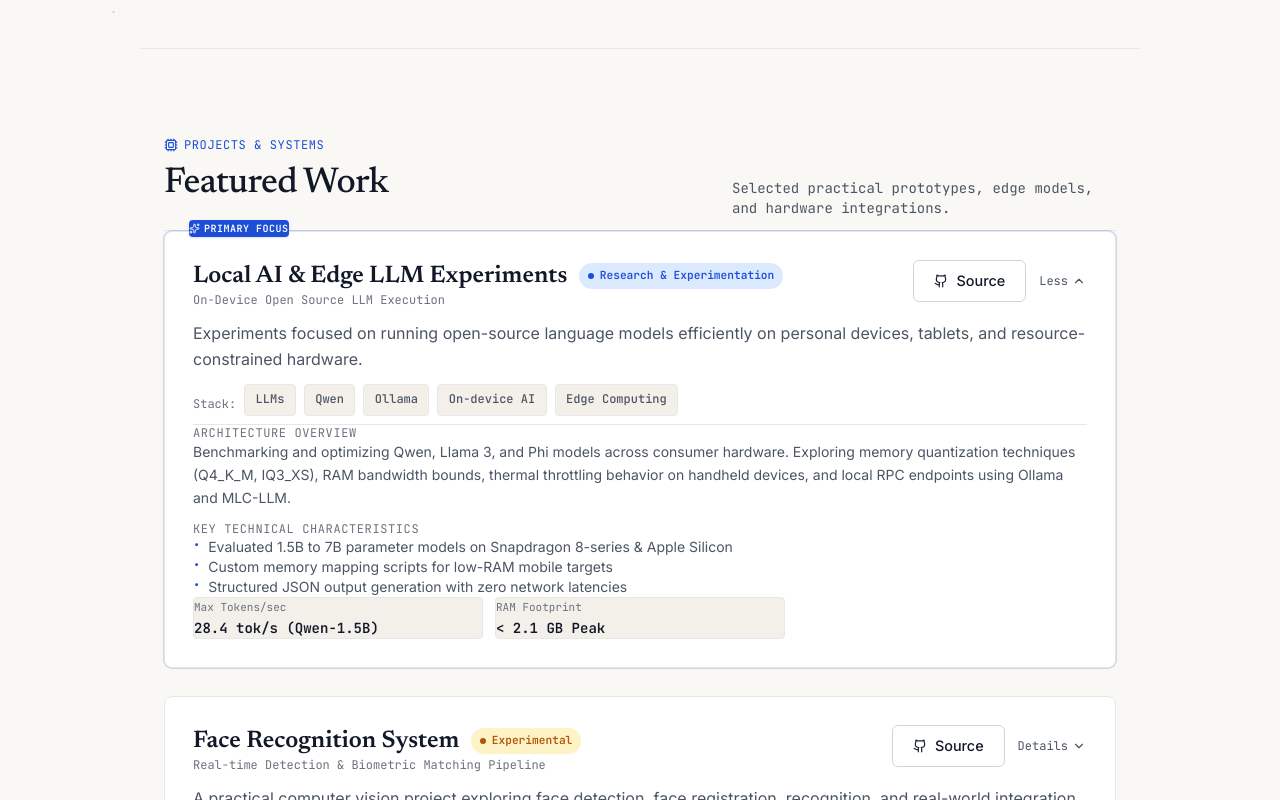
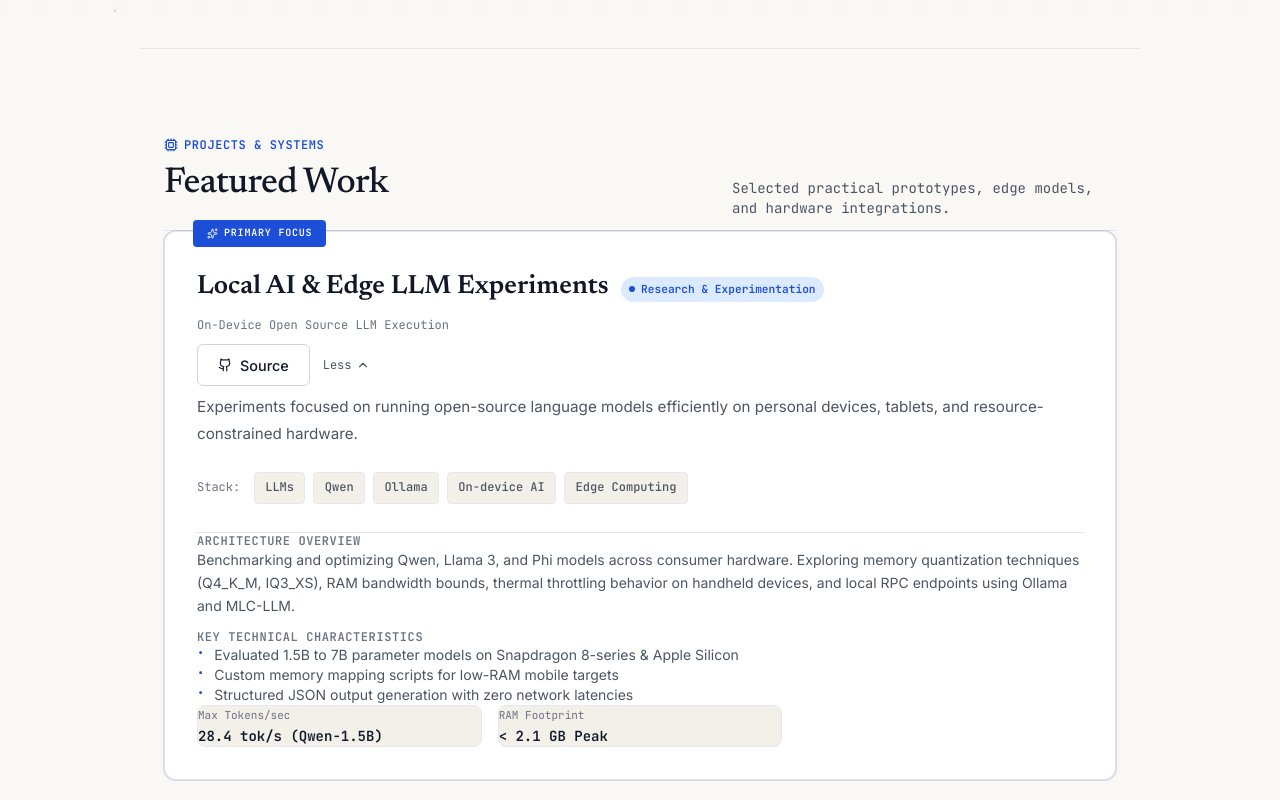
Before and after one commit to robomiracle-covai/portfolio, a React (Vite) app: page / in a window 1280 px wide. Shown: the part 660-1460 px from the top of the page. Built offline with nearby package versions, Linux system fonts and the light colour scheme.

Commit message:
Enhance explicit CSS margin and padding rules across Featured Work, Build Log, Experiments, and Contact sections

```diff
--- a/src/components/BuildLog.tsx
+++ b/src/components/BuildLog.tsx
@@ -13,7 +13,7 @@
         {/* Section Header */}
         <div className="flex flex-col md:flex-row md:items-end justify-between mb-12 pb-4 border-b border-[var(--border-subtle)]">
           <div>
-            <div className="text-xs font-mono uppercase tracking-wider text-[var(--accent)] mb-2 flex items-center gap-1.5">
+            <div className="text-xs font-mono uppercase tracking-wider text-[var(--accent)] mb-2 flex items-center gap-1.5 font-semibold">
               <BookOpen size={14} />
               <span>Research Journal</span>
             </div>
@@ -30,17 +30,17 @@
             <article
               key={entry.id}
               onClick={() => setSelectedLog(entry)}
-              className="py-6 sm:py-8 group cursor-pointer transition-colors hover:bg-[var(--bg-subtle)]/40 px-3 sm:px-4 rounded-lg -mx-3 sm:-mx-4 flex flex-col md:flex-row md:items-baseline justify-between gap-4"
+              className="buildlog-entry group px-3 sm:px-4 rounded-lg -mx-3 sm:-mx-4 flex flex-col md:flex-row md:items-baseline justify-between gap-4"
             >
               {/* Date & Tags Column */}
-              <div className="md:w-48 shrink-0 flex flex-col gap-2">
-                <div className="flex items-center gap-1.5 text-xs font-mono text-[var(--text-muted)]">
+              <div className="md:w-52 shrink-0 flex flex-col gap-2 buildlog-date-col">
+                <div className="buildlog-date">
                   <Calendar size={13} />
                   <span>{entry.date}</span>
                 </div>
-                <div className="flex flex-wrap gap-1">
+                <div className="flex flex-wrap gap-1.5">
                   {entry.tags.slice(0, 2).map((tag) => (
-                    <span key={tag} className="text-[10px] font-mono px-1.5 py-0.5 rounded bg-[var(--bg-subtle)] border border-[var(--border-subtle)] text-[var(--text-muted)]">
+                    <span key={tag} className="tech-tag text-[10px]">
                       {tag}
                     </span>
                   ))}
@@ -49,14 +49,14 @@
 
               {/* Title & Summary */}
               <div className="flex-grow space-y-2">
-                <h3 className="font-serif text-xl sm:text-2xl font-semibold text-[var(--text-primary)] group-hover:text-[var(--accent)] transition-colors flex items-center justify-between">
+                <h3 className="buildlog-title-text group-hover:text-[var(--accent)] transition-colors flex items-center justify-between">
                   <span>{entry.title}</span>
                   <ArrowUpRight
                     size={20}
-                    className="text-[var(--text-muted)] group-hover:text-[var(--accent)] group-hover:translate-x-0.5 group-hover:-translate-y-0.5 transition-all shrink-0 ml-2"
+                    className="text-[var(--text-muted)] group-hover:text-[var(--accent)] group-hover:translate-x-0.5 group-hover:-translate-y-0.5 transition-all shrink-0 ml-3"
                   />
                 </h3>
-                <p className="text-sm sm:text-base text-[var(--text-secondary)] leading-relaxed font-sans">
+                <p className="buildlog-summary-text font-sans">
                   {entry.summary}
                 </p>
               </div>
--- a/src/components/Contact.tsx
+++ b/src/components/Contact.tsx
@@ -19,47 +19,47 @@
   return (
     <section id="contact" className="section-padding">
       <div className="container-narrow">
-        <div className="bg-[var(--bg-surface)] border border-[var(--border-subtle)] rounded-xl p-8 sm:p-12 shadow-sm text-center relative overflow-hidden">
+        <div className="contact-card shadow-sm">
           {/* Subtle background decoration */}
           <div className="absolute -right-12 -bottom-12 w-48 h-48 rounded-full bg-[var(--accent)]/5 pointer-events-none blur-2xl"></div>
 
-          <div className="inline-flex items-center justify-center p-3 rounded-full bg-[var(--bg-subtle)] text-[var(--accent)] mb-6">
+          <div className="contact-icon-box">
             <MessageSquare size={22} />
           </div>
 
           <h2 className="section-title mb-4">Let's Connect</h2>
 
-          <p className="text-base sm:text-lg text-[var(--text-secondary)] leading-relaxed max-w-xl mx-auto mb-8 font-sans">
+          <p className="contact-desc font-sans">
             I'm always interested in connecting with people working on AI, robotics, local intelligence, computer vision, and emerging technologies.
           </p>
 
           {/* Action Buttons */}
-          <div className="flex flex-wrap items-center justify-center gap-4 max-w-lg mx-auto">
+          <div className="contact-button-row">
             <a
               href={linkedinLink}
               target="_blank"
               rel="noopener noreferrer"
-              className="btn-primary min-w-[140px] justify-center"
+              className="btn-primary contact-btn"
             >
               <LinkedinIcon size={18} />
               <span>LinkedIn</span>
-              <ArrowUpRight size={14} className="opacity-70" />
+              <ArrowUpRight size={14} className="opacity-70 ml-1" />
             </a>
 
             <a
               href={githubLink}
               target="_blank"
               rel="noopener noreferrer"
-              className="btn-secondary min-w-[140px] justify-center"
+              className="btn-secondary contact-btn"
             >
               <GithubIcon size={18} />
               <span>GitHub</span>
-              <ArrowUpRight size={14} className="opacity-70" />
+              <ArrowUpRight size={14} className="opacity-70 ml-1" />
             </a>
 
             <button
               onClick={handleCopyEmail}
-              className="btn-secondary min-w-[140px] justify-center cursor-pointer relative"
+              className="btn-secondary contact-btn cursor-pointer relative"
               title="Copy email address"
             >
               {copied ? <Check size={18} className="text-emerald-500" /> : <Mail size={18} />}
@@ -68,9 +68,9 @@
           </div>
 
           {/* Email Address Display */}
-          <div className="mt-8 pt-6 border-t border-[var(--border-subtle)]">
-            <span className="text-xs font-mono text-[var(--text-muted)] block mb-1">Direct Address:</span>
-            <code className="text-xs sm:text-sm font-mono text-[var(--text-primary)] px-3 py-1 rounded bg-[var(--bg-subtle)] border border-[var(--border-subtle)] select-all">
+          <div className="contact-email-box">
+            <span className="contact-email-label block">Direct Address:</span>
+            <code className="contact-email-code select-all">
               {emailAddress}
             </code>
           </div>
--- a/src/components/FeaturedProjects.tsx
+++ b/src/components/FeaturedProjects.tsx
@@ -32,7 +32,7 @@
         {/* Section Title */}
         <div className="flex flex-col md:flex-row md:items-end justify-between mb-12 pb-4 border-b border-[var(--border-subtle)]">
           <div>
-            <div className="text-xs font-mono uppercase tracking-wider text-[var(--accent)] mb-2 flex items-center gap-1.5">
+            <div className="text-xs font-mono uppercase tracking-wider text-[var(--accent)] mb-2 flex items-center gap-1.5 font-semibold">
               <Cpu size={14} />
               <span>Projects & Systems</span>
             </div>
@@ -44,14 +44,14 @@
         </div>
 
         {/* Projects List */}
-        <div className="space-y-8">
+        <div className="space-y-10">
           {FEATURED_PROJECTS.map((project) => {
             const isExpanded = expandedProjectId === project.id;
 
             return (
               <article
                 key={project.id}
-                className={`editorial-card relative transition-all duration-200 ${
+                className={`project-card ${
                   project.isPrimary
                     ? 'border-[var(--accent)]/40 ring-1 ring-[var(--accent)]/20'
                     : 'border-[var(--border-subtle)]'
@@ -59,16 +59,16 @@
               >
                 {/* Primary Tag */}
                 {project.isPrimary && (
-                  <div className="absolute -top-3 left-6 px-2.5 py-0.5 rounded text-[10px] font-mono font-semibold uppercase tracking-wider bg-[var(--accent)] text-white shadow-sm flex items-center gap-1">
+                  <div className="project-primary-tag">
                     <Sparkles size={11} />
                     <span>Primary Focus</span>
                   </div>
                 )}
 
-                <div className="flex flex-col md:flex-row md:items-start justify-between gap-4 mb-4">
+                <div className="project-header-row">
                   <div>
                     <div className="flex flex-wrap items-center gap-3 mb-2">
-                      <h3 className="font-serif text-2xl font-semibold text-[var(--text-primary)]">
+                      <h3 className="project-title">
                         {project.name}
                       </h3>
                       <span className={`status-badge ${getStatusBadgeClass(project.status)}`}>
@@ -77,7 +77,7 @@
                       </span>
                     </div>
                     {project.subtitle && (
-                      <p className="text-xs font-mono text-[var(--text-muted)] mb-1">
+                      <p className="project-subtitle">
                         {project.subtitle}
                       </p>
                     )}
@@ -108,13 +108,13 @@
                 </div>
 
                 {/* Description */}
-                <p className="text-sm sm:text-base text-[var(--text-secondary)] leading-relaxed mb-5 font-sans">
+                <p className="project-desc font-sans">
                   {project.description}
                 </p>
 
                 {/* Tech Stack Pills */}
-                <div className="flex flex-wrap items-center gap-2 mb-4">
-                  <span className="text-xs font-mono text-[var(--text-muted)] mr-2">Stack:</span>
+                <div className="project-stack-row">
+                  <span className="project-stack-label">Stack:</span>
                   <div className="flex flex-wrap items-center">
                     {project.technologies.map((tech) => (
                       <span key={tech} className="tech-tag">
@@ -126,10 +126,10 @@
 
                 {/* Expanded Details Section */}
                 {isExpanded && (
-                  <div className="mt-6 pt-5 border-t border-[var(--border-subtle)] space-y-4 animate-fade-in">
+                  <div className="mt-6 pt-6 border-t border-[var(--border-subtle)] space-y-5 animate-fade-in">
                     {project.fullDetails && (
                       <div>
-                        <h4 className="text-xs font-mono uppercase tracking-wider text-[var(--text-muted)] mb-1.5">
+                        <h4 className="text-xs font-mono uppercase tracking-wider text-[var(--text-muted)] mb-2 font-semibold">
                           Architecture Overview
                         </h4>
                         <p className="text-sm text-[var(--text-secondary)] leading-relaxed">
@@ -141,12 +141,12 @@
                     {/* Key Highlights */}
                     {project.highlights && project.highlights.length > 0 && (
                       <div>
-                        <h4 className="text-xs font-mono uppercase tracking-wider text-[var(--text-muted)] mb-2">
+                        <h4 className="text-xs font-mono uppercase tracking-wider text-[var(--text-muted)] mb-2.5 font-semibold">
                           Key Technical Characteristics
                         </h4>
-                        <ul className="space-y-1.5 text-sm text-[var(--text-secondary)]">
+                        <ul className="space-y-2 text-sm text-[var(--text-secondary)]">
                           {project.highlights.map((highlight, idx) => (
-                            <li key={idx} className="flex items-start gap-2">
+                            <li key={idx} className="flex items-start gap-2.5">
                               <span className="text-[var(--accent)] font-mono text-xs mt-0.5">•</span>
                               <span>{highlight}</span>
                             </li>
@@ -157,17 +157,17 @@
 
                     {/* Metrics / Specifications */}
                     {project.metrics && project.metrics.length > 0 && (
-                      <div className="pt-2">
-                        <div className="grid grid-cols-2 sm:grid-cols-3 gap-3">
+                      <div className="pt-3">
+                        <div className="grid grid-cols-2 sm:grid-cols-3 gap-4">
                           {project.metrics.map((metric, idx) => (
                             <div
                               key={idx}
-                              className="p-2.5 rounded bg-[var(--bg-subtle)] border border-[var(--border-subtle)]"
+                              className="p-3 rounded-lg bg-[var(--bg-subtle)] border border-[var(--border-subtle)]"
                             >
                               <div className="text-[11px] font-mono text-[var(--text-muted)]">
                                 {metric.label}
                               </div>
-                              <div className="text-xs sm:text-sm font-mono font-semibold text-[var(--text-primary)] mt-0.5">
+                              <div className="text-xs sm:text-sm font-mono font-semibold text-[var(--text-primary)] mt-1">
                                 {metric.value}
                               </div>
                             </div>
--- a/src/index.css
+++ b/src/index.css
@@ -199,6 +199,79 @@
   margin-bottom: 0.5rem !important;
 }
 
+/* Featured Work Explicit Rules */
+.project-card {
+  background-color: var(--bg-card) !important;
+  border: 1px solid var(--border-subtle) !important;
+  border-radius: 12px !important;
+  padding: 2rem !important;
+  margin-bottom: 2.25rem !important;
+  transition: all 0.2s ease !important;
+  position: relative !important;
+}
+
+.project-card:hover {
+  border-color: var(--border-strong) !important;
+  box-shadow: var(--shadow-md) !important;
+}
+
+.project-primary-tag {
+  position: absolute !important;
+  top: -0.75rem !important;
+  left: 1.75rem !important;
+  padding: 0.3rem 0.85rem !important;
+  border-radius: 4px !important;
+  font-family: 'JetBrains Mono', monospace !important;
+  font-size: 10px !important;
+  font-weight: 700 !important;
+  text-transform: uppercase !important;
+  letter-spacing: 0.08em !important;
+  background-color: var(--accent) !important;
+  color: #ffffff !important;
+  box-shadow: var(--shadow-sm) !important;
+  display: inline-flex !important;
+  align-items: center !important;
+  gap: 0.4rem !important;
+}
+
+.project-title {
+  font-family: 'Newsreader', Georgia, serif !important;
+  font-size: 1.65rem !important;
+  font-weight: 600 !important;
+  color: var(--text-primary) !important;
+  margin-bottom: 0.35rem !important;
+}
+
+.project-subtitle {
+  font-family: 'JetBrains Mono', monospace !important;
+  font-size: 0.75rem !important;
+  color: var(--text-muted) !important;
+  margin-bottom: 0.5rem !important;
+}
+
+.project-desc {
+  font-size: 0.95rem !important;
+  color: var(--text-secondary) !important;
+  line-height: 1.75 !important;
+  margin-top: 0.5rem !important;
+  margin-bottom: 1.5rem !important;
+}
+
+.project-stack-row {
+  display: flex !important;
+  flex-wrap: wrap !important;
+  align-items: center !important;
+  margin-bottom: 1.25rem !important;
+}
+
+.project-stack-label {
+  font-family: 'JetBrains Mono', monospace !important;
+  font-size: 0.75rem !important;
+  color: var(--text-muted) !important;
+  margin-right: 0.85rem !important;
+  margin-bottom: 0.5rem !important;
+}
+
 /* Currently Exploring Spacing & Alignment Rules */
 .exploring-card {
   background-color: var(--bg-surface) !important;
@@ -295,6 +368,105 @@
 .exploring-tag:hover {
   border-color: var(--border-strong) !important;
   color: var(--text-primary) !important;
+}
+
+/* Build Log Explicit Rules */
+.buildlog-entry {
+  padding-top: 2rem !important;
+  padding-bottom: 2rem !important;
+  margin-bottom: 0.5rem !important;
+  border-bottom: 1px solid var(--border-subtle) !important;
+  transition: background-color 0.2s ease !important;
+  cursor: pointer !important;
+}
+
+.buildlog-date-col {
+  margin-bottom: 0.75rem !important;
+}
+
+.buildlog-title-text {
+  font-family: 'Newsreader', Georgia, serif !important;
+  font-size: 1.45rem !important;
+  font-weight: 600 !important;
+  color: var(--text-primary) !important;
+  margin-bottom: 0.5rem !important;
+  line-height: 1.35 !important;
+}
+
+.buildlog-summary-text {
+  font-size: 0.95rem !important;
+  color: var(--text-secondary) !important;
+  line-height: 1.7 !important;
+}
+
+/* Contact Section Explicit Rules */
+.contact-card {
+  background-color: var(--bg-surface) !important;
+  border: 1px solid var(--border-subtle) !important;
+  border-radius: 16px !important;
+  padding: 3rem 2rem !important;
+  text-align: center !important;
+  position: relative !important;
+  overflow: hidden !important;
+  margin-top: 1rem !important;
+}
+
+.contact-icon-box {
+  display: inline-flex !important;
+  align-items: center !important;
+  justify-content: center !important;
+  padding: 0.85rem !important;
+  border-radius: 9999px !important;
+  background-color: var(--bg-subtle) !important;
+  color: var(--accent) !important;
+  margin-bottom: 1.5rem !important;
+}
+
+.contact-desc {
+  font-size: 1.05rem !important;
+  color: var(--text-secondary) !important;
+  line-height: 1.75 !important;
+  max-width: 36rem !important;
+  margin: 0 auto 2.25rem auto !important;
+}
+
+.contact-button-row {
+  display: flex !important;
+  flex-wrap: wrap !important;
+  align-items: center !important;
+  justify-content: center !important;
+  margin: 0 auto 2rem auto !important;
+}
+
+.contact-btn {
+  margin-right: 1rem !important;
+  margin-bottom: 0.85rem !important;
+  min-width: 140px !important;
+  justify-content: center !important;
+}
+
+.contact-email-box {
+  padding-top: 1.75rem !important;
+  margin-top: 1.75rem !important;
+  border-top: 1px solid var(--border-subtle) !important;
+}
+
+.contact-email-label {
+  font-family: 'JetBrains Mono', monospace !important;
+  font-size: 0.75rem !important;
+  color: var(--text-muted) !important;
+  margin-bottom: 0.5rem !important;
+}
+
+.contact-email-code {
+  font-family: 'JetBrains Mono', monospace !important;
+  font-size: 0.85rem !important;
+  padding: 0.4rem 0.85rem !important;
+  border-radius: 6px !important;
+  background-color: var(--bg-subtle) !important;
+  border: 1px solid var(--border-subtle) !important;
+  color: var(--text-primary) !important;
+  display: inline-block !important;
 }
 
 /* Badges & Tags */
@@ -428,21 +600,6 @@
   transform: translateY(-1px);
 }
 
-/* Cards */
-.editorial-card {
-  background-color: var(--bg-card);
-  border: 1px solid var(--border-subtle);
-  border-radius: 8px;
-  padding: 1.75rem;
-  margin-bottom: 1.75rem;
-  transition: border-color 0.2s ease, box-shadow 0.2s ease, transform 0.2s ease;
-}
-
-.editorial-card:hover {
-  border-color: var(--border-strong);
-  box-shadow: var(--shadow-md);
-}
-
 /* Paragraph spacing */
 p {
   margin-bottom: 0.75rem;
```
